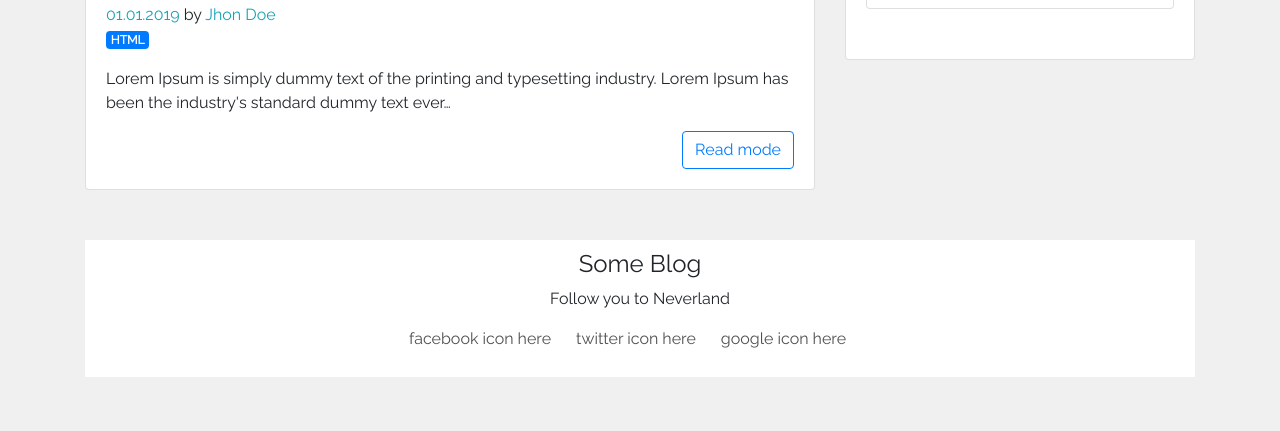
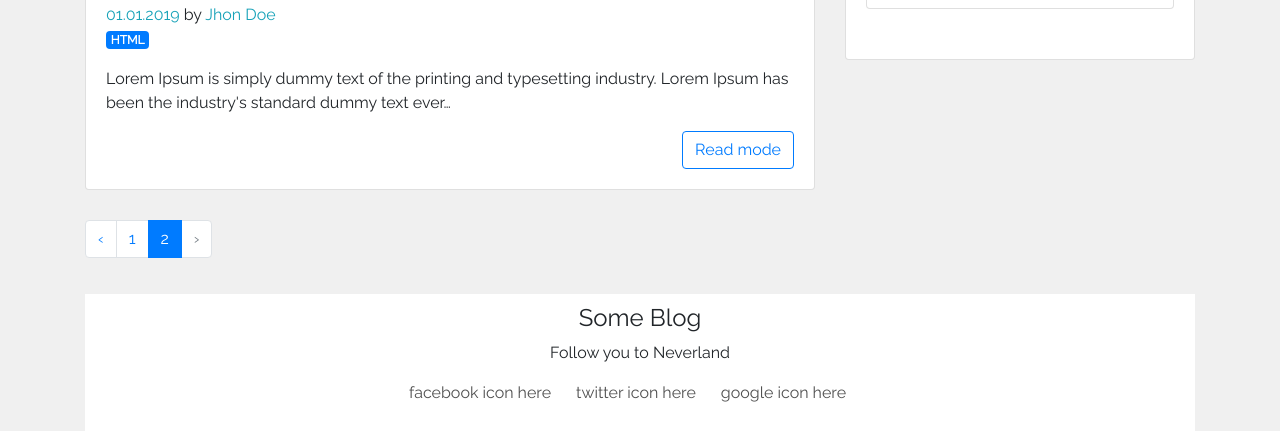
Before and after one commit to MarianBrinza/gatsby_blog_classsed, a Gatsby site: page /page/2 in a window 1280 px wide. Shown: the part 1275-1706 px from the top of the page. Before the commit the page ends 1652 px from the top, so only its background shows below. Built offline with nearby package versions, Linux system fonts and the light colour scheme; Gatsby itself is replaced by a stand-in of ours; some packages are replaced by stand-ins of ours.

Commit message:
use pagination

```diff
--- a/src/templates/post-list.js
+++ b/src/templates/post-list.js
@@ -2,10 +2,11 @@ import React from 'react';
 import { graphql } from 'gatsby';
 import Layout from '../components/layout';
 import Post from '../components/post';
+import PaginationLinks from '../components/paginationLinks';
 
 const PostList = (props) => {
   const posts = props.data.allMarkdownRemark.edges;
-  const { currentPage } = props.pageContext;
+  const { currentPage, numberOfPages } = props.pageContext;
 
   return (
     <Layout pageTitle={`Page: ${currentPage}`}>
@@ -24,7 +25,7 @@ const PostList = (props) => {
           );
         })
       }
-
+      <PaginationLinks currentPage={currentPage} numberOfPages={numberOfPages}/>
     </Layout>
   );
 };
```
